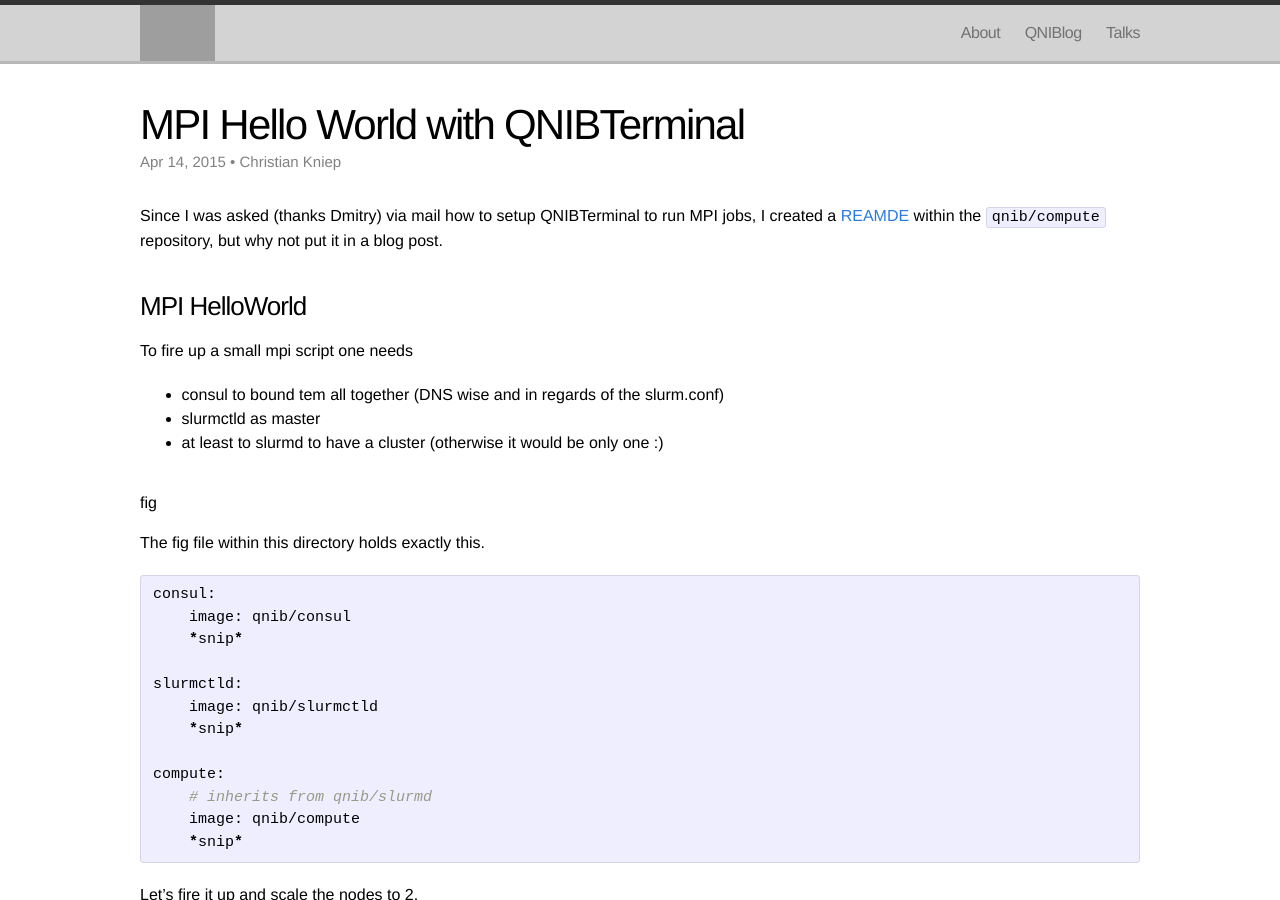
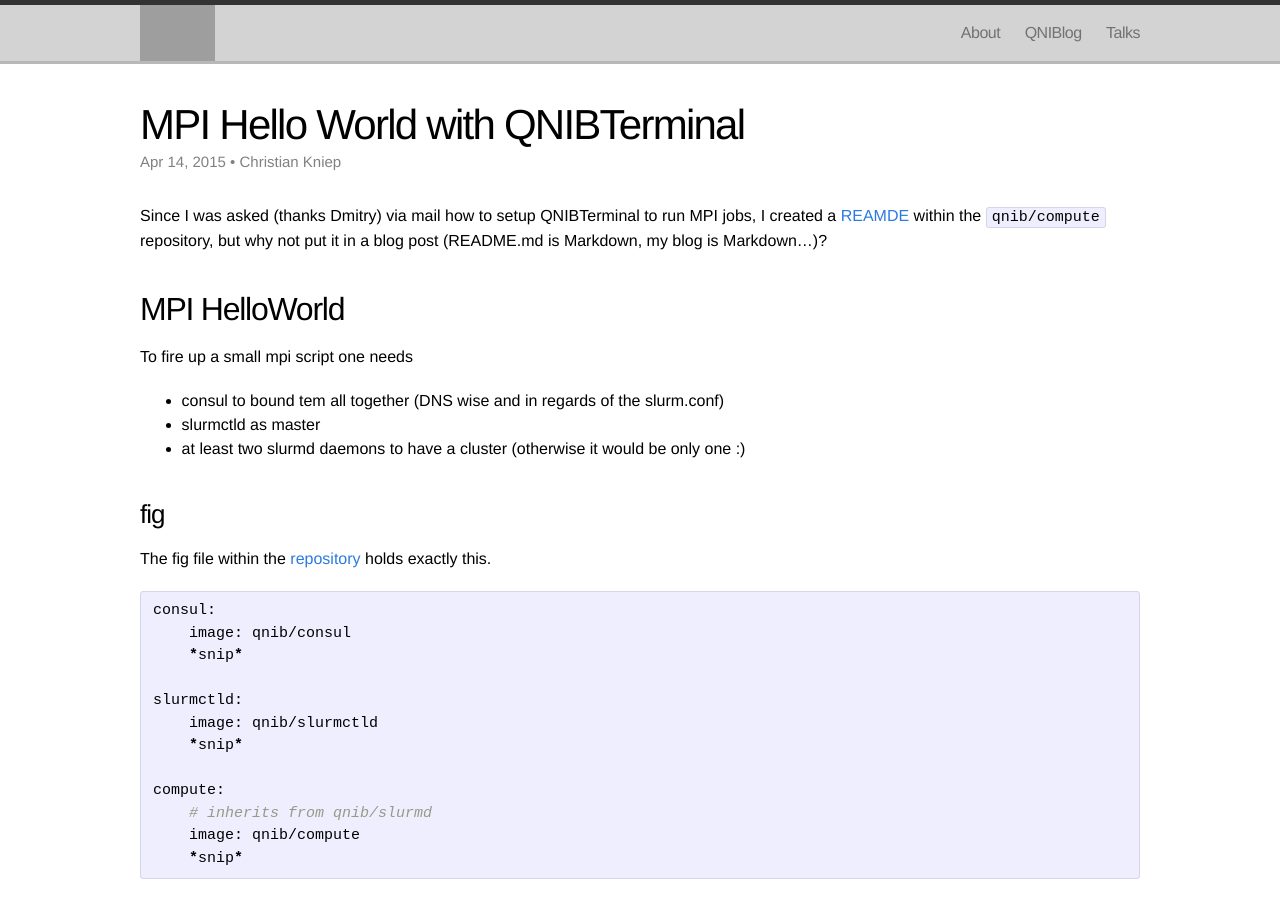
Before and after one commit to ChristianKniep/QNIBIncBlog, a Jekyll site: the page built from _posts/2015-04-14-qnibterminal-mpi-hello-world.md, in a window 1280 px wide and 900 px high. Built offline with Jekyll 4.4.1, drawn with Linux system fonts in a browser that asks for light colours; grey boxes are pictures that could not be loaded.

Commit message:
typos in HelloWorld post

```diff
--- a/_posts/2015-04-14-qnibterminal-mpi-hello-world.md
+++ b/_posts/2015-04-14-qnibterminal-mpi-hello-world.md
@@ -6,19 +6,19 @@ date: 2015-04-14
 tags: eng docker blog
 ---
 
-Since I was asked (thanks Dmitry) via mail how to setup QNIBTerminal to run MPI jobs, I created a [REAMDE](https://github.com/ChristianKniep/docker-compute/blob/master/README.md) within the `qnib/compute` repository, but why not put it in a blog post.
+Since I was asked (thanks Dmitry) via mail how to setup QNIBTerminal to run MPI jobs, I created a [REAMDE](https://github.com/ChristianKniep/docker-compute/blob/master/README.md) within the `qnib/compute` repository, but why not put it in a blog post (README.md is Markdown, my blog is Markdown...)?
 
-### MPI HelloWorld
+## MPI HelloWorld
 
 To fire up a small mpi script one needs
 
 - consul to bound tem all together (DNS wise and in regards of the slurm.conf)
 - slurmctld as master
-- at least to slurmd to have a cluster (otherwise it would be only one :)
+- at least two slurmd daemons to have a cluster (otherwise it would be only one :)
 
-##### fig
+### fig
 
-The fig file within this directory holds exactly this.
+The fig file within the [repository](https://github.com/ChristianKniep/docker-compute/) holds exactly this.
 
 {% highlight bash %}
 consul:
```
